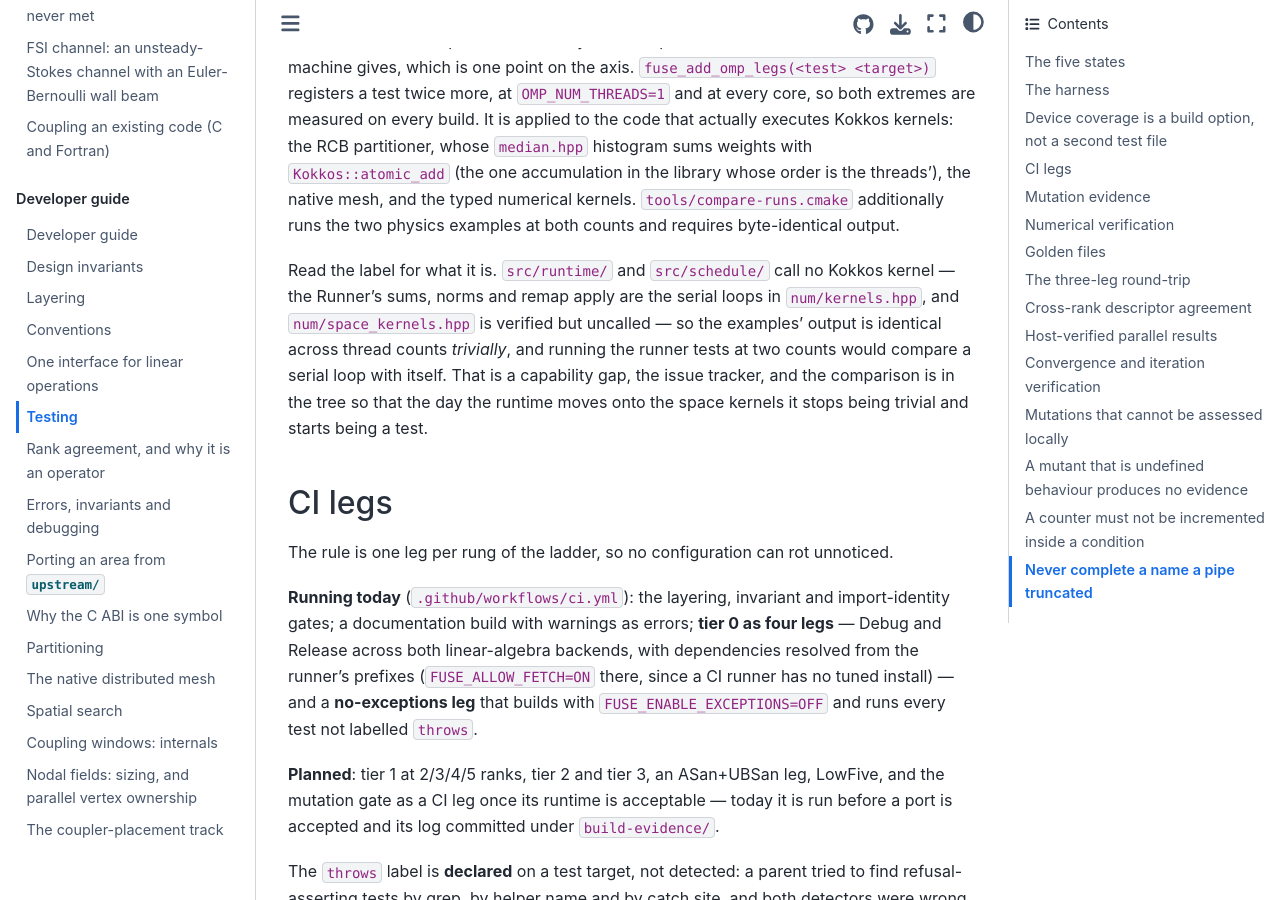
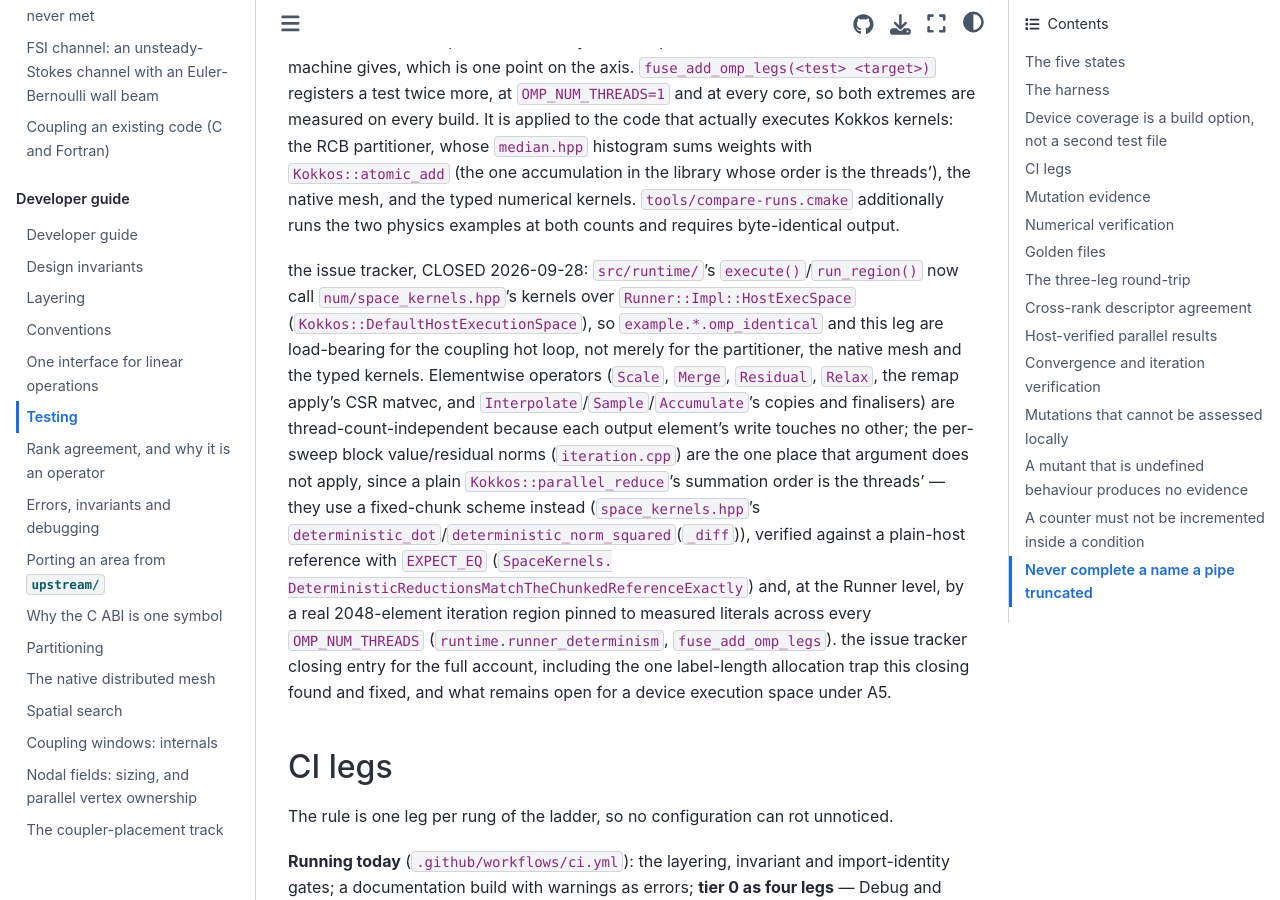
Before and after one commit to vijaysm/fuse, a Sphinx documentation site: the page built from docs/dev/testing.md, in a window 1280 px wide and 900 px high, scrolled down 1542 px. Built offline with Sphinx 7.4.7 and the Sphinx Book theme 1.1.4, drawn with Linux system fonts in a browser that asks for light colours; pages that are not in the unit, such as notebooks, are missing from menus.

Commit message:
Record the Kokkos space evidence and close the transport gap
Record the measured omp_identical and mutation evidence for the
deterministic-reduction scheme; the matrix reads 70 verified, 0 broken,
1 gap.

```diff
--- a/docs/dev/testing.md
+++ b/docs/dev/testing.md
@@ -63,12 +63,22 @@ whose order is the threads'), the native mesh, and the typed numerical kernels.
 `tools/compare-runs.cmake` additionally runs the two physics examples at both counts and requires
 byte-identical output.
 
-Read the label for what it is. `src/runtime/` and `src/schedule/` call no Kokkos kernel — the
-Runner's sums, norms and remap apply are the serial loops in `num/kernels.hpp`, and
-`num/space_kernels.hpp` is verified but uncalled — so the examples' output is identical across
-thread counts *trivially*, and running the runner tests at two counts would compare a serial loop
-with itself. That is a capability gap, the issue tracker, and the comparison is in the tree so
-that the day the runtime moves onto the space kernels it stops being trivial and starts being a test.
+the issue tracker, CLOSED 2026-09-28: `src/runtime/`'s `execute()`/`run_region()` now call
+`num/space_kernels.hpp`'s kernels over `Runner::Impl::HostExecSpace`
+(`Kokkos::DefaultHostExecutionSpace`), so `example.*.omp_identical` and this leg are load-bearing
+for the coupling hot loop, not merely for the partitioner, the native mesh and the typed kernels.
+Elementwise operators (`Scale`, `Merge`, `Residual`, `Relax`, the remap apply's CSR matvec, and
+`Interpolate`/`Sample`/`Accumulate`'s copies and finalisers) are thread-count-independent because
+each output element's write touches no other; the per-sweep block value/residual norms
+(`iteration.cpp`) are the one place that argument does not apply, since a plain
+`Kokkos::parallel_reduce`'s summation order is the threads' — they use a fixed-chunk scheme instead
+(`space_kernels.hpp`'s `deterministic_dot`/`deterministic_norm_squared`(`_diff`)), verified against
+a plain-host reference with `EXPECT_EQ` (`SpaceKernels.
+DeterministicReductionsMatchTheChunkedReferenceExactly`) and, at the Runner level, by a real
+2048-element iteration region pinned to measured literals across every `OMP_NUM_THREADS`
+(`runtime.runner_determinism`, `fuse_add_omp_legs`). the issue tracker closing entry for
+the full account, including the one label-length allocation trap this closing found and fixed, and
+what remains open for a device execution space under A5.
 
 ## CI legs
 
```
Also changed, not shown: 2 other files.
